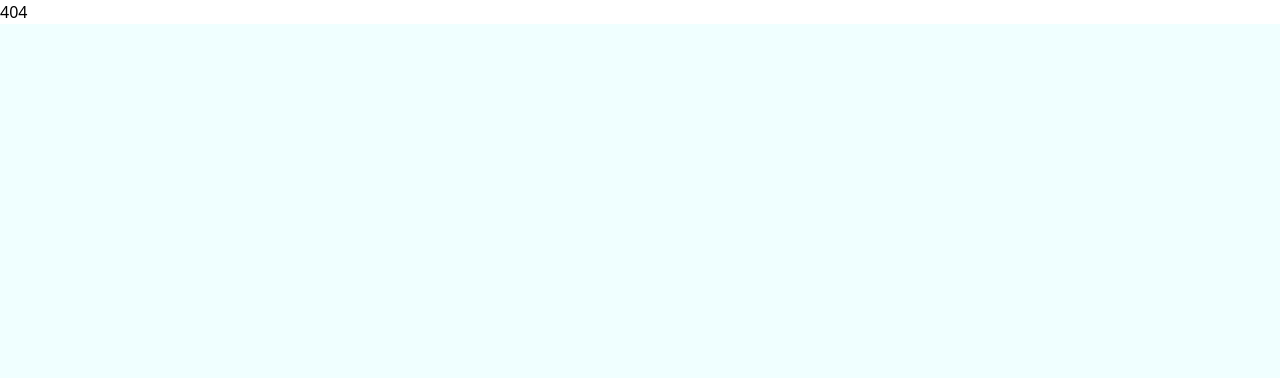
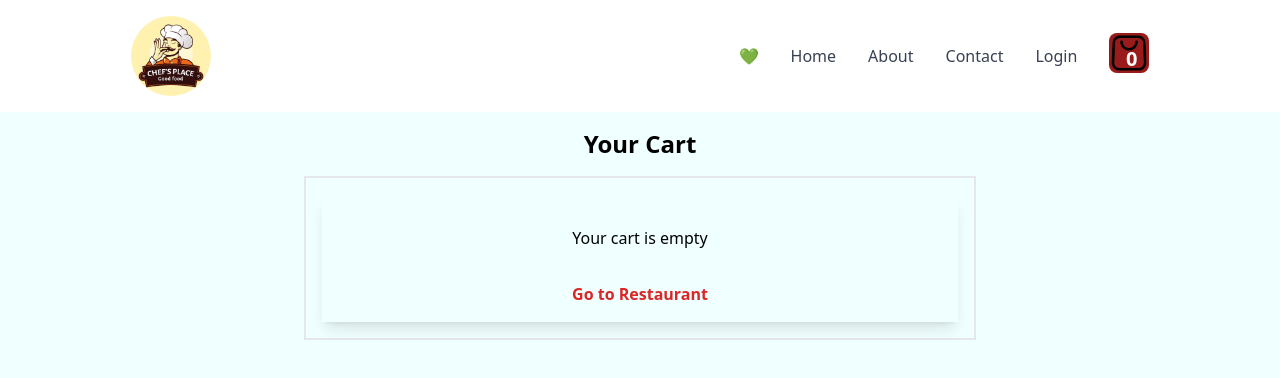
Before and after one commit to amit265/swiggy, a React (Vite) app: page /swiggy/cart in a window 1280 px wide. Before the commit this address had no page. Shown: the top 378 px of the page. Built offline with nearby package versions, Linux system fonts and the light colour scheme.

Commit message:
minor issue

```diff
--- a/src/utils/constants.js
+++ b/src/utils/constants.js
@@ -7,7 +7,7 @@ export const SWIGGY_API =
 export const SWIGGY_RES_API =
   "https://www.swiggy.com/dapi/menu/pl?page-type=REGULAR_MENU&complete-menu=true&lat=25.59080&lng=85.13480&restaurantId=";
 
-export const BASE_URL = "/projects/react/swiggy";
+export const BASE_URL = "/swiggy";
 
 export const SWIGGY_CDN =
   "https://media-assets.swiggy.com/swiggy/image/upload/fl_lossy,f_auto,q_auto,w_660/";
```
Also changed, not shown: src/main.jsx (+6 -6 lines), 1 other file (tests, documents, lock files or other folders).
